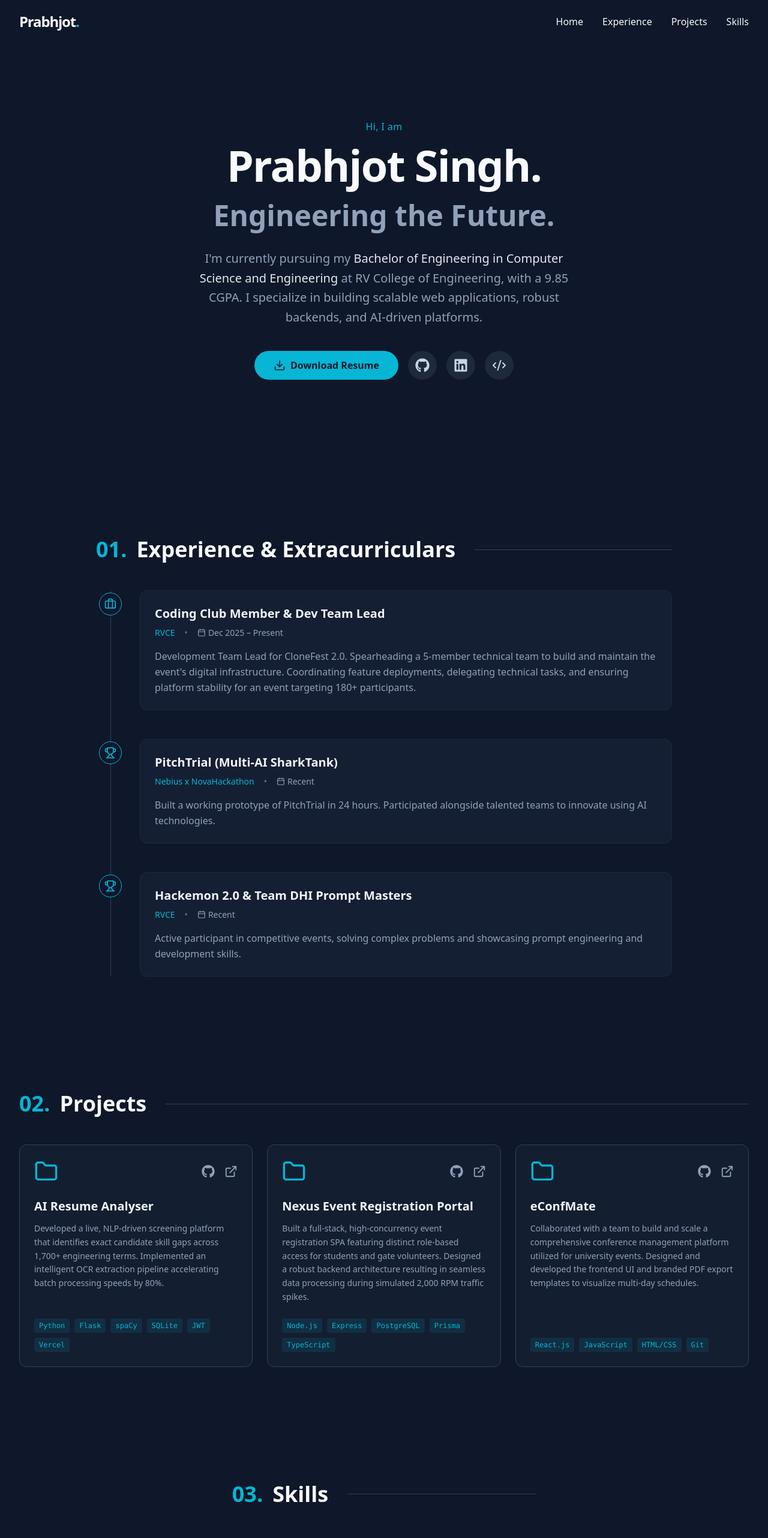
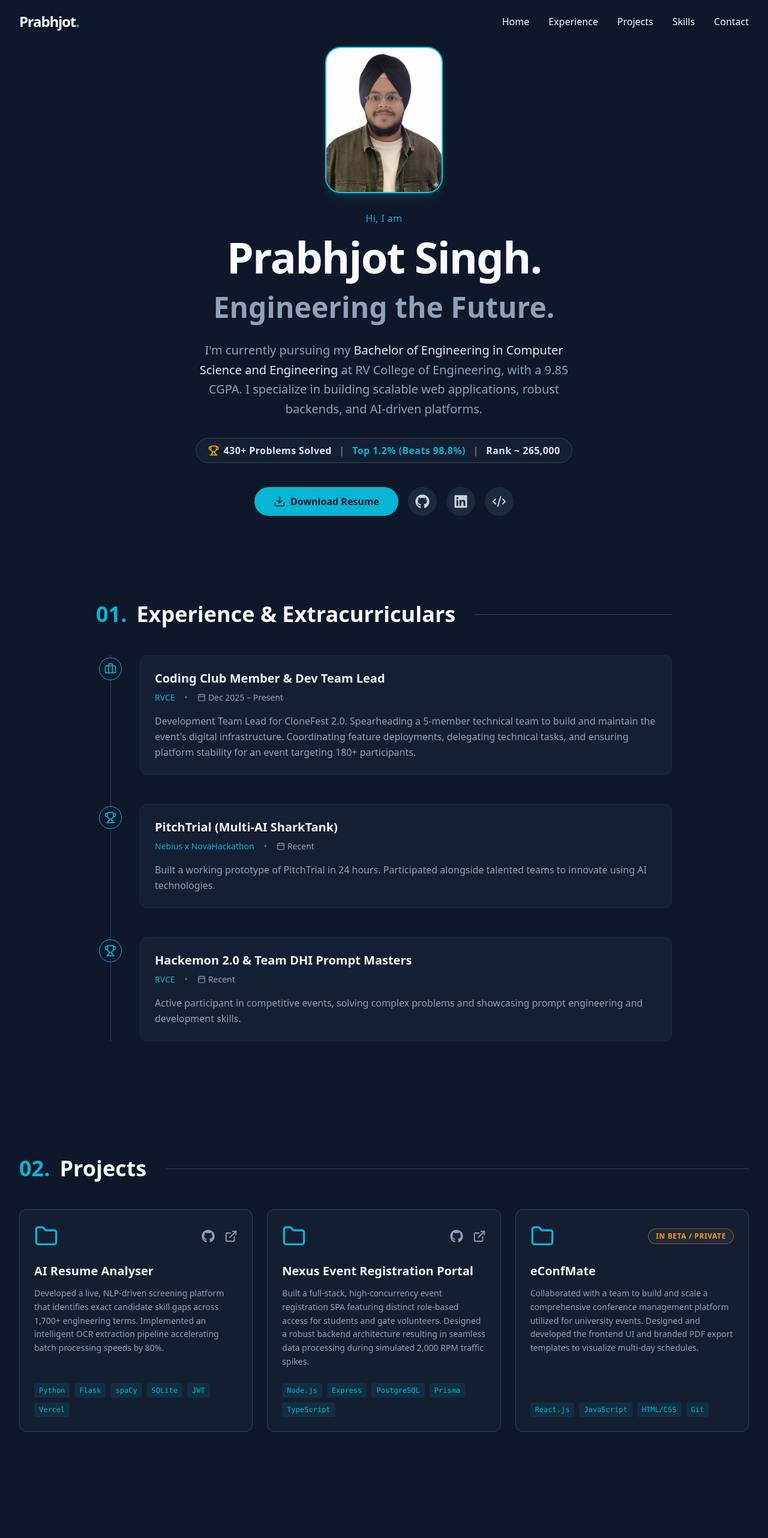
Before and after one commit to Code-with-Prabhjot/Prabhjot_Singh_Resume, a React (Vite) app: page / in a window 1280 px wide. Shown: the top 2564 px of the page at 60% size. Built offline with nearby package versions, Linux system fonts and the light colour scheme.

Commit message:
Update: Fixed profile photo cropping, updated LeetCode metrics, and applied security audit

```diff
--- a/src/App.jsx
+++ b/src/App.jsx
@@ -4,6 +4,7 @@ import Hero from './components/Hero';
 import Experience from './components/Experience';
 import Projects from './components/Projects';
 import Skills from './components/Skills';
+import Contact from './components/Contact';
 
 function App() {
   return (
@@ -15,6 +16,7 @@ function App() {
         <Experience />
         <Projects />
         <Skills />
+        <Contact />
       </main>
 
       <footer className="py-8 text-center text-slate-500 text-sm border-t border-slate-800">
--- /dev/null
+++ b/src/components/Contact.jsx
@@ -0,0 +1,50 @@
+import React from 'react';
+import { motion } from 'framer-motion';
+import { Mail } from 'lucide-react';
+import { FaGithub, FaLinkedin } from 'react-icons/fa6';
+
+const Contact = () => {
+  return (
+    <section id="contact" className="py-24 px-4 sm:px-6 lg:px-8 max-w-4xl mx-auto text-center">
+      <motion.div
+        initial={{ opacity: 0, y: 20 }}
+        whileInView={{ opacity: 1, y: 0 }}
+        viewport={{ once: true }}
+        transition={{ duration: 0.5 }}
+      >
+        <h2 className="text-3xl md:text-4xl font-bold mb-6 flex items-center justify-center gap-4">
+          <span className="text-[#06b6d4]">04.</span> What's Next?
+        </h2>
+
+        <h3 className="text-4xl md:text-5xl font-extrabold text-slate-200 mb-6">
+          Get In Touch
+        </h3>
+
+        <p className="text-lg text-slate-400 mb-10 max-w-2xl mx-auto leading-relaxed">
+          Looking for exciting engineering opportunities or collaborations? Let's connect. My inbox is always open. Whether you have a question or just want to say hi, I'll try my best to get back to you!
+        </p>
+
+        <div className="flex flex-col items-center justify-center gap-8">
+          <a
+            href="mailto:prabhjot001@gmail.com"
+            className="flex items-center gap-3 bg-transparent border-2 border-[#06b6d4] text-[#06b6d4] px-10 py-4 rounded-full font-bold hover:bg-[#06b6d4]/10 transition-colors w-full sm:w-auto justify-center text-lg shadow-[0_0_15px_rgba(6,182,212,0.15)] hover:shadow-[0_0_25px_rgba(6,182,212,0.3)]"
+          >
+            <Mail size={22} />
+            Say Hello
+          </a>
+
+          <div className="flex items-center gap-6 mt-4">
+            <a href="https://github.com/Code-with-Prabhjot" target="_blank" rel="noopener noreferrer" className="text-slate-400 hover:text-[#06b6d4] hover:-translate-y-1 transition-all duration-300">
+              <FaGithub size={28} />
+            </a>
+            <a href="https://www.linkedin.com/in/prabhjot-singh-88a683366/" target="_blank" rel="noopener noreferrer" className="text-slate-400 hover:text-[#06b6d4] hover:-translate-y-1 transition-all duration-300">
+              <FaLinkedin size={28} />
+            </a>
+          </div>
+        </div>
+      </motion.div>
+    </section>
+  );
+};
+
+export default Contact;
--- a/src/components/Experience.jsx
+++ b/src/components/Experience.jsx
@@ -51,8 +51,8 @@ const Experience = () => {
         {experiences.map((exp, index) => (
           <motion.div
             key={exp.id}
-            initial={{ opacity: 0, x: -20 }}
-            whileInView={{ opacity: 1, x: 0 }}
+            initial={{ opacity: 0, y: 20 }}
+            whileInView={{ opacity: 1, y: 0 }}
             viewport={{ once: true }}
             transition={{ duration: 0.5, delay: index * 0.1 }}
             className="relative pl-8 md:pl-12"
--- a/src/components/Hero.jsx
+++ b/src/components/Hero.jsx
@@ -1,6 +1,6 @@
 import React from 'react';
 import { motion } from 'framer-motion';
-import { Code2, Download } from 'lucide-react';
+import { Code2, Download, Trophy } from 'lucide-react';
 import { FaGithub, FaLinkedin } from 'react-icons/fa6';
 
 const Hero = () => {
@@ -10,7 +10,22 @@ const Hero = () => {
       <div className="absolute top-1/4 left-1/4 w-96 h-96 bg-[#06b6d4]/10 rounded-full blur-3xl opacity-50 -z-10 animate-pulse"></div>
       <div className="absolute bottom-1/4 right-1/4 w-96 h-96 bg-[#3b82f6]/10 rounded-full blur-3xl opacity-50 -z-10 animate-pulse delay-1000"></div>
 
-      <div className="max-w-4xl mx-auto text-center z-10">
+      <div className="max-w-4xl mx-auto text-center z-10 flex flex-col items-center">
+        <motion.div
+          initial={{ opacity: 0, scale: 0.8 }}
+          animate={{ opacity: 1, scale: 1 }}
+          transition={{ duration: 0.5, type: 'spring' }}
+          className="mb-8 relative"
+        >
+          <div className="w-40 h-52 md:w-48 md:h-60 rounded-3xl overflow-hidden ring-2 ring-cyan-400 shadow-lg shadow-cyan-500/20 mx-auto">
+            <img
+              src="/PRABHJOT.png"
+              alt="Prabhjot Singh"
+              className="w-full h-full object-cover object-top"
+            />
+          </div>
+        </motion.div>
+
         <motion.p
           initial={{ opacity: 0, y: 20 }}
           animate={{ opacity: 1, y: 0 }}
@@ -42,7 +57,7 @@ const Hero = () => {
           initial={{ opacity: 0, y: 20 }}
           animate={{ opacity: 1, y: 0 }}
           transition={{ duration: 0.5, delay: 0.3 }}
-          className="text-lg md:text-xl text-slate-400 max-w-2xl mx-auto mb-10 leading-relaxed"
+          className="text-lg md:text-xl text-slate-400 max-w-2xl mx-auto mb-8 leading-relaxed"
         >
           I'm currently pursuing my <span className="text-slate-200 font-medium">Bachelor of Engineering in Computer Science and Engineering</span> at RV College of Engineering, with a 9.85 CGPA. I specialize in building scalable web applications, robust backends, and AI-driven platforms.
         </motion.p>
@@ -51,10 +66,21 @@ const Hero = () => {
           initial={{ opacity: 0, y: 20 }}
           animate={{ opacity: 1, y: 0 }}
           transition={{ duration: 0.5, delay: 0.4 }}
+          className="flex items-center justify-center gap-2 mb-10 bg-slate-800/50 border border-slate-700 rounded-full px-5 py-2 text-sm md:text-base shadow-sm"
+        >
+          <Trophy size={18} className="text-amber-400" />
+          <span className="text-slate-200 font-semibold tracking-wide">430+ Problems Solved <span className="text-slate-500 mx-2">|</span> <span className="text-[#06b6d4]">Top 1.2% (Beats 98.8%)</span> <span className="text-slate-500 mx-2">|</span> Rank ~ 265,000</span>
+        </motion.div>
+
+        <motion.div
+          initial={{ opacity: 0, y: 20 }}
+          animate={{ opacity: 1, y: 0 }}
+          transition={{ duration: 0.5, delay: 0.5 }}
           className="flex flex-col sm:flex-row items-center justify-center gap-4"
         >
           <a
-            href="#"
+            href="/Prabhjot_Singh_Resume.pdf"
+            download="Prabhjot_Singh_Resume.pdf"
             className="flex items-center gap-2 bg-[#06b6d4] text-[#0f172a] px-8 py-3 rounded-full font-bold hover:bg-[#0891b2] transition-colors w-full sm:w-auto justify-center"
           >
             <Download size={20} />
@@ -62,13 +88,13 @@ const Hero = () => {
           </a>
 
           <div className="flex items-center gap-4 mt-4 sm:mt-0">
-            <a href="https://github.com" target="_blank" rel="noreferrer" className="p-3 bg-slate-800 rounded-full text-slate-300 hover:text-[#06b6d4] hover:bg-slate-700 transition-all">
+            <a href="https://github.com/Code-with-Prabhjot" target="_blank" rel="noopener noreferrer" className="p-3 bg-slate-800 rounded-full text-slate-300 hover:text-[#06b6d4] hover:bg-slate-700 transition-all">
               <FaGithub size={24} />
             </a>
-            <a href="https://linkedin.com" target="_blank" rel="noreferrer" className="p-3 bg-slate-800 rounded-full text-slate-300 hover:text-[#06b6d4] hover:bg-slate-700 transition-all">
+            <a href="https://www.linkedin.com/in/prabhjot-singh-88a683366/" target="_blank" rel="noopener noreferrer" className="p-3 bg-slate-800 rounded-full text-slate-300 hover:text-[#06b6d4] hover:bg-slate-700 transition-all">
               <FaLinkedin size={24} />
             </a>
-            <a href="https://leetcode.com" target="_blank" rel="noreferrer" className="p-3 bg-slate-800 rounded-full text-slate-300 hover:text-[#06b6d4] hover:bg-slate-700 transition-all" title="LeetCode">
+            <a href="https://leetcode.com/u/Code-with-Prabhjot/" target="_blank" rel="noopener noreferrer" className="p-3 bg-slate-800 rounded-full text-slate-300 hover:text-[#06b6d4] hover:bg-slate-700 transition-all" title="LeetCode">
               <Code2 size={24} />
             </a>
           </div>
--- a/src/components/Navbar.jsx
+++ b/src/components/Navbar.jsx
@@ -19,6 +19,7 @@ const Navbar = () => {
     { name: 'Experience', href: '#experience' },
     { name: 'Projects', href: '#projects' },
     { name: 'Skills', href: '#skills' },
+    { name: 'Contact', href: '#contact' },
   ];
 
   return (
--- a/src/components/Projects.jsx
+++ b/src/components/Projects.jsx
@@ -10,24 +10,25 @@ const Projects = () => {
       title: 'AI Resume Analyser',
       tech: ['Python', 'Flask', 'spaCy', 'SQLite', 'JWT', 'Vercel'],
       description: 'Developed a live, NLP-driven screening platform that identifies exact candidate skill gaps across 1,700+ engineering terms. Implemented an intelligent OCR extraction pipeline accelerating batch processing speeds by 80%.',
-      github: '#',
-      live: '#'
+      github: 'https://github.com/Code-with-Prabhjot/resume-analyzer-backend',
+      live: 'https://resume-analyzer-frontend-gold.vercel.app/'
     },
     {
       id: 2,
       title: 'Nexus Event Registration Portal',
       tech: ['Node.js', 'Express', 'PostgreSQL', 'Prisma', 'TypeScript'],
       description: 'Built a full-stack, high-concurrency event registration SPA featuring distinct role-based access for students and gate volunteers. Designed a robust backend architecture resulting in seamless data processing during simulated 2,000 RPM traffic spikes.',
-      github: '#',
-      live: '#'
+      github: 'https://github.com/Code-with-Prabhjot/IEEE-TechFest-Backend',
+      live: 'https://nexus-backend-acmg.onrender.com/'
     },
     {
       id: 3,
       title: 'eConfMate',
       tech: ['React.js', 'JavaScript', 'HTML/CSS', 'Git'],
       description: 'Collaborated with a team to build and scale a comprehensive conference management platform utilized for university events. Designed and developed the frontend UI and branded PDF export templates to visualize multi-day schedules.',
-      github: '#',
-      live: '#'
+      github: null,
+      live: null,
+      isPrivate: true
     }
   ];
 
@@ -57,13 +58,21 @@ const Projects = () => {
           >
             <div className="flex justify-between items-center mb-6 text-slate-400 group-hover:text-[#06b6d4] transition-colors">
               <Folder size={40} className="text-[#06b6d4]" />
-              <div className="flex gap-4">
-                <a href={project.github} target="_blank" rel="noreferrer" className="hover:text-[#06b6d4] transition-colors" title="GitHub">
-                  <FaGithub size={22} />
-                </a>
-                <a href={project.live} target="_blank" rel="noreferrer" className="hover:text-[#06b6d4] transition-colors" title="Live Demo">
-                  <ExternalLink size={22} />
-                </a>
+              <div className="flex gap-4 items-center">
+                {project.isPrivate ? (
+                  <span className="px-3 py-1 bg-slate-800 border border-amber-500/50 text-amber-500 text-xs font-semibold rounded-full uppercase tracking-wider">
+                    In Beta / Private
+                  </span>
+                ) : (
+                  <>
+                    <a href={project.github} target="_blank" rel="noopener noreferrer" className="hover:text-[#06b6d4] transition-colors" title="GitHub">
+                      <FaGithub size={22} />
+                    </a>
+                    <a href={project.live} target="_blank" rel="noopener noreferrer" className="hover:text-[#06b6d4] transition-colors" title="Live Demo">
+                      <ExternalLink size={22} />
+                    </a>
+                  </>
+                )}
               </div>
             </div>
 
```
Also changed, not shown: public/PRABHJOT.png (added).
